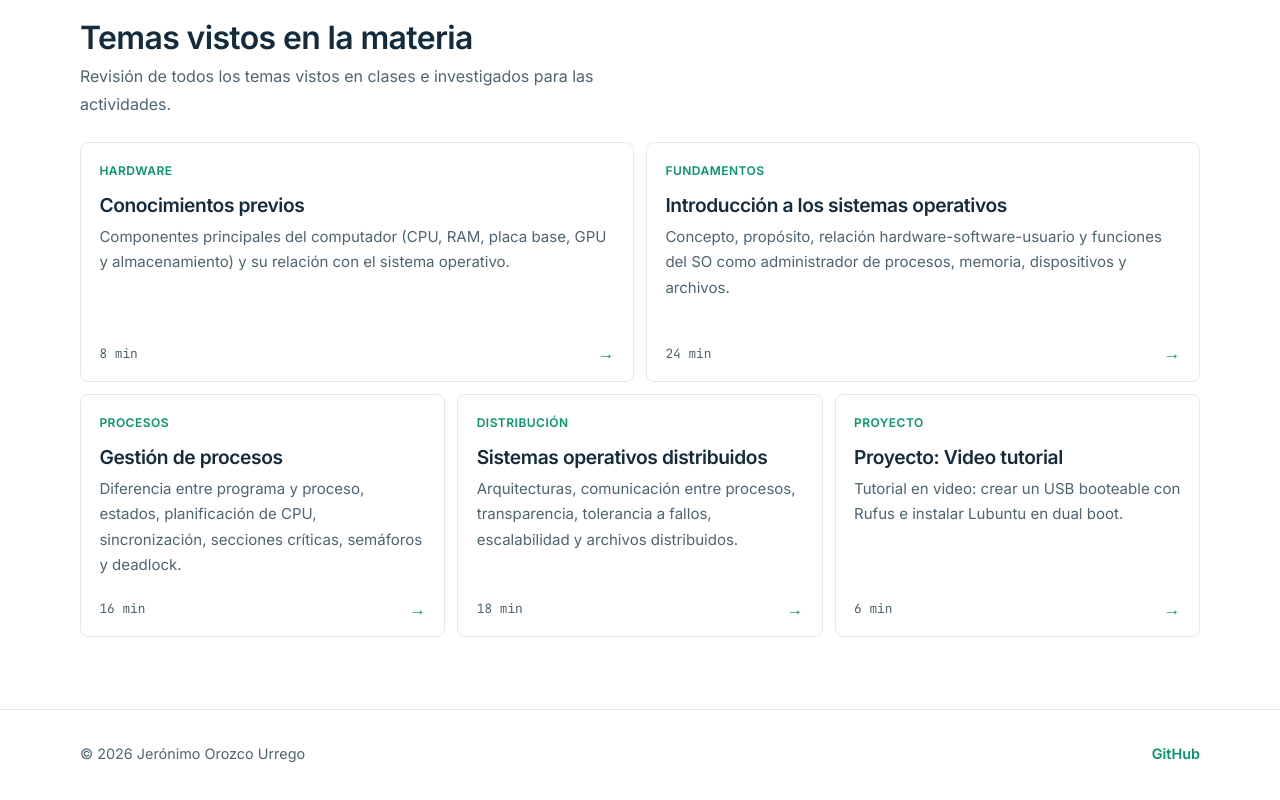
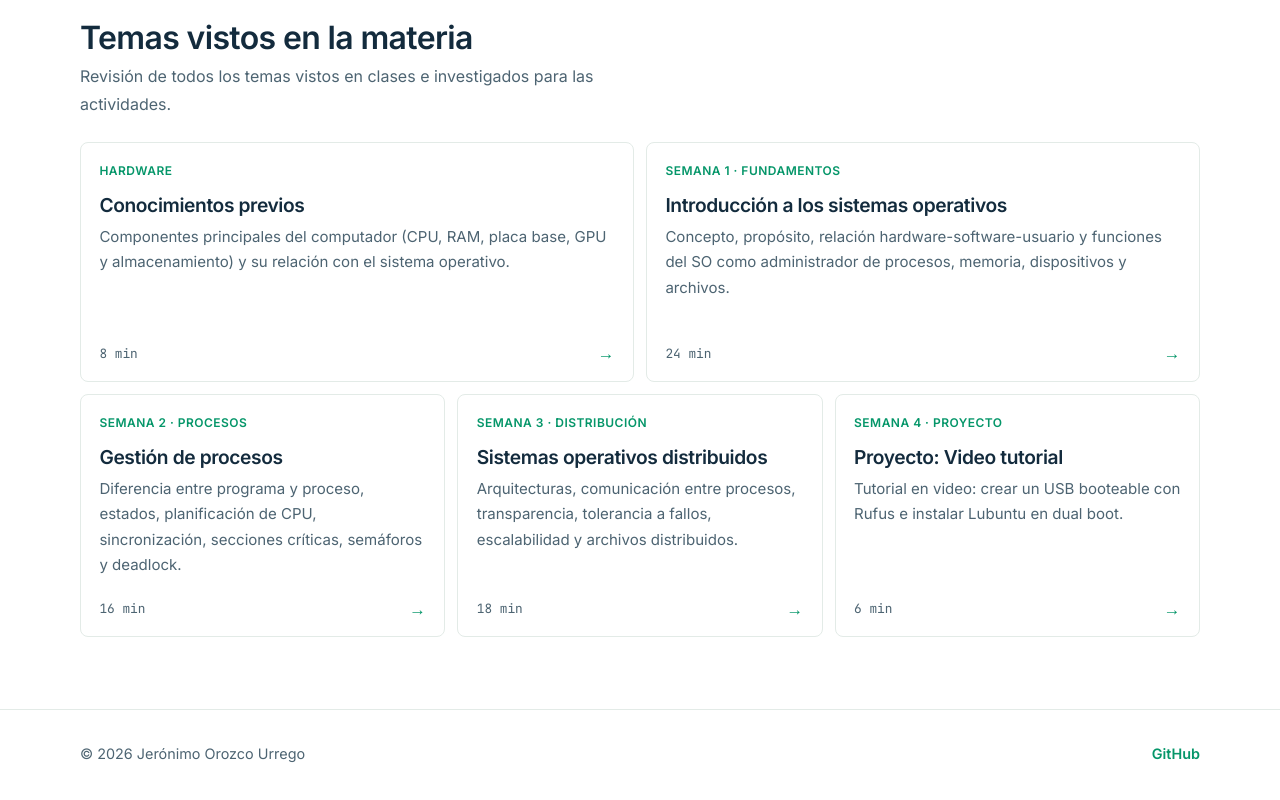
Before and after one commit to Darkkthrax/sistemas-operativos-final, a plain HTML site: page index.html in a window 1280 px wide. Shown: the part 1072-1872 px from the top of the page. Drawn offline with Linux system fonts and the light colour scheme.

Commit message:
chore: agregar subtítulos de semanas a cada tema

```diff
--- a/index.html
+++ b/index.html
@@ -245,7 +245,7 @@
           </a>
 
           <a class="topic-card" href="temas/introduccion.html">
-            <span class="kicker">Fundamentos</span>
+            <span class="kicker">Semana 1 · Fundamentos</span>
             <h3>Introducción a los sistemas operativos</h3>
             <p>
               Concepto, propósito, relación hardware-software-usuario y
@@ -259,7 +259,7 @@
           </a>
 
           <a class="topic-card" href="temas/gestion-procesos.html">
-            <span class="kicker">Procesos</span>
+            <span class="kicker">Semana 2 · Procesos</span>
             <h3>Gestión de procesos</h3>
             <p>
               Diferencia entre programa y proceso, estados, planificación de
@@ -272,7 +272,7 @@
           </a>
 
           <a class="topic-card" href="temas/sistemas-distribuidos.html">
-            <span class="kicker">Distribución</span>
+            <span class="kicker">Semana 3 · Distribución</span>
             <h3>Sistemas operativos distribuidos</h3>
             <p>
               Arquitecturas, comunicación entre procesos, transparencia,
@@ -285,7 +285,7 @@
           </a>
 
           <a class="topic-card" href="temas/proyecto-video.html">
-            <span class="kicker">Proyecto</span>
+            <span class="kicker">Semana 4 · Proyecto</span>
             <h3>Proyecto: Video tutorial</h3>
             <p>
               Tutorial en video: crear un USB booteable con Rufus e instalar
```
Also changed, not shown: temas/gestion-procesos.html (+1 -1 lines), temas/introduccion.html (+1 -1 lines), temas/proyecto-video.html (+1 -1 lines), temas/sistemas-distribuidos.html (+1 -1 lines).
